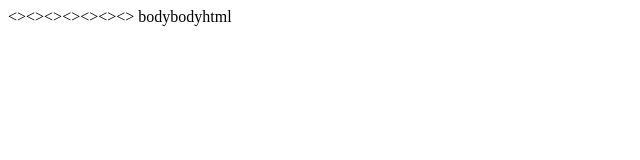
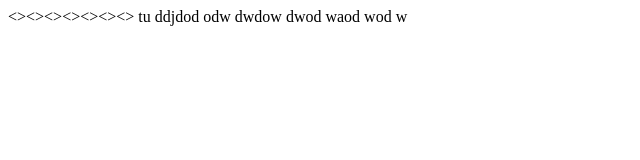
Before and after one commit to saranshasati3/NewRepo, a plain HTML site: page index.html in a window 1280 px wide. Shown: the whole page, without its empty margins (0-640 px from the left). Drawn offline with Linux system fonts and the light colour scheme.

Commit message:
updated file

```diff
--- a/index.html
+++ b/index.html
@@ -1,4 +1,4 @@
 <html><head></head>
 <><><><><><><>
-bodybodyhtml
+tu ddjdod  odw dwdow dwod waod wod w
 <body></body></html>
```
